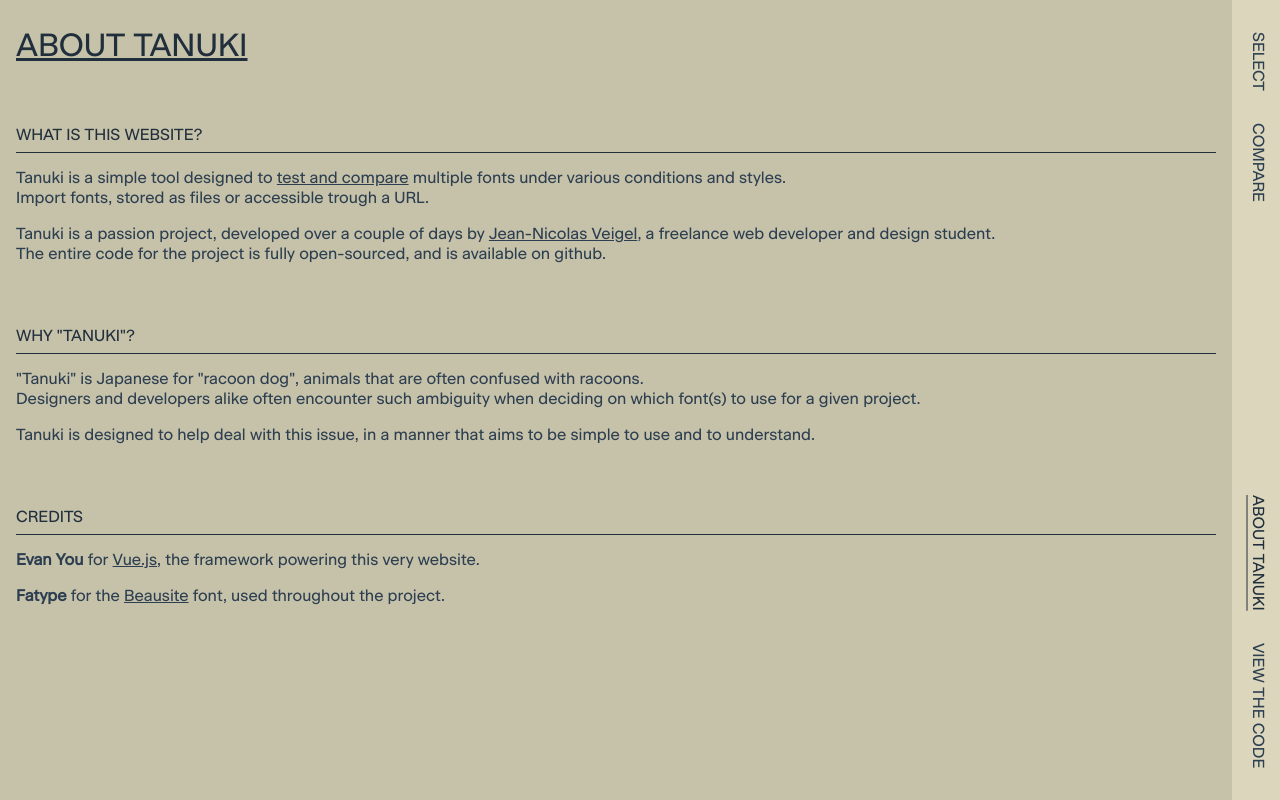
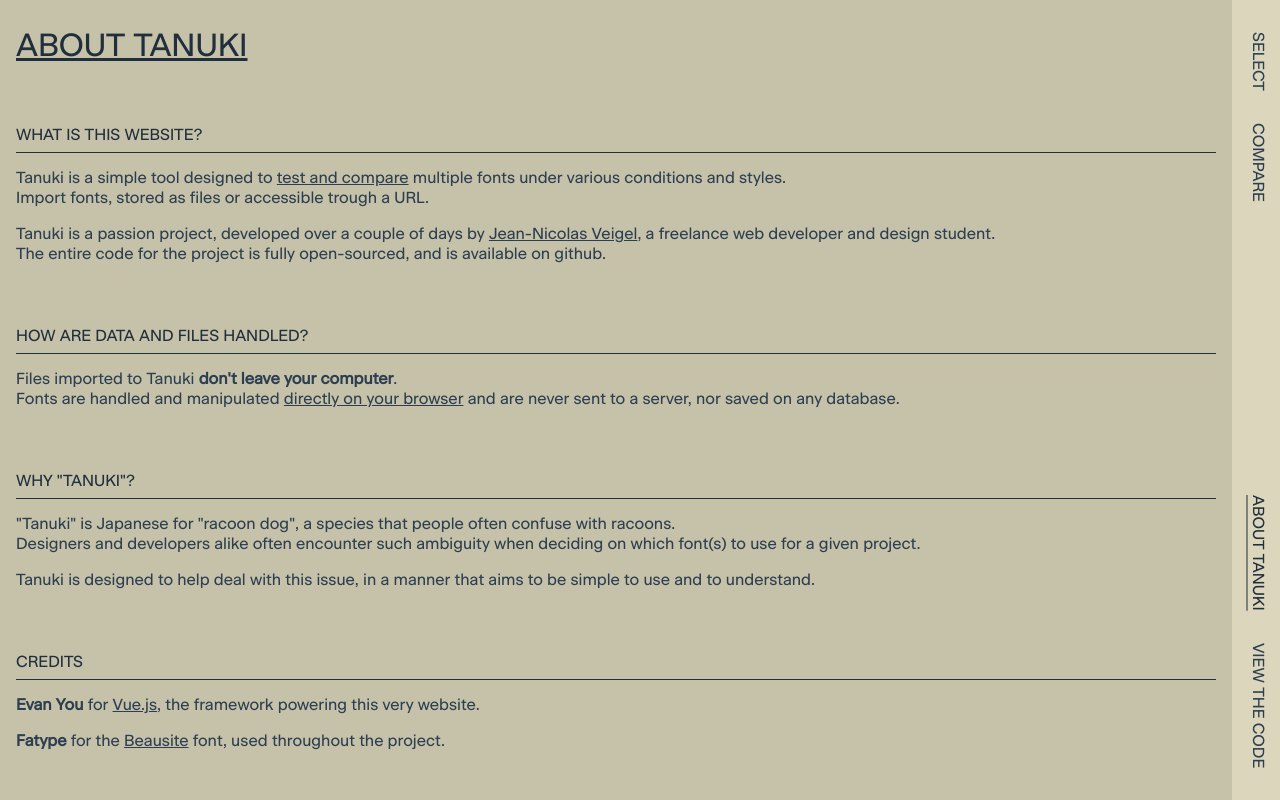
Before and after one commit to blksnk/font-compare, a Vue app: page /about in a window 1280 px wide. Built offline with nearby package versions, Linux system fonts and the light colour scheme.

Commit message:
:pencil: about page data privacy section

```diff
--- a/src/views/About.vue
+++ b/src/views/About.vue
@@ -18,10 +18,19 @@
       on github.
     </p>
 
+    <h2>how are data and files handled?</h2>
+    <p>
+      Files imported to Tanuki
+      <span class="bold">don't leave your computer</span>.<br />
+      Fonts are handled and manipulated
+      <span class="underline">directly on your browser</span> and are never
+      sent to a server, nor saved on any database.
+    </p>
+
     <h2>why "tanuki"?</h2>
     <p>
-      "Tanuki" is Japanese for "racoon dog", animals that are often confused
-      with racoons.<br />
+      "Tanuki" is Japanese for "racoon dog", a species that people often
+      confuse with racoons.<br />
       Designers and developers alike often encounter such ambiguity when
       deciding on which font(s) to use for a given project.
     </p>
```
